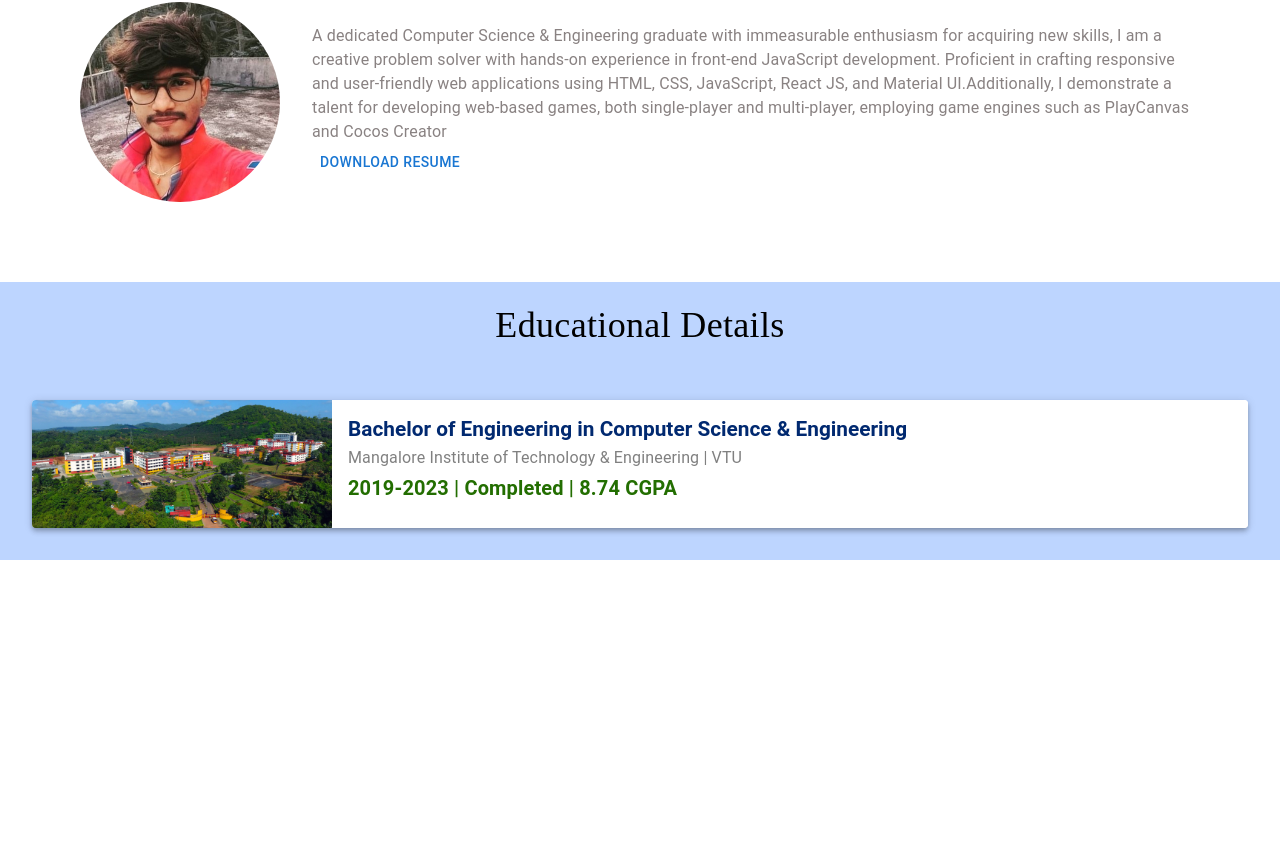
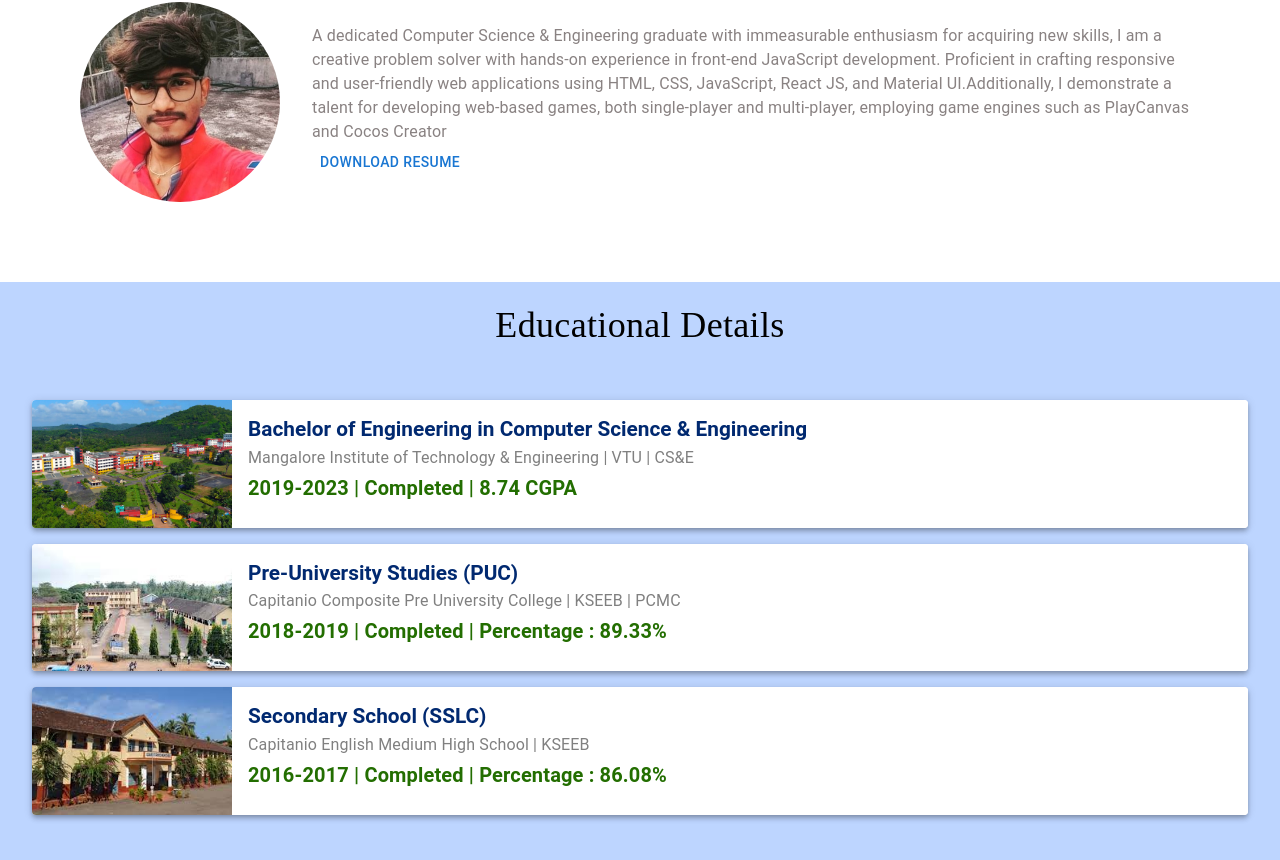
Before and after one commit to gouthamamin/Portfolio-React, a React (Create React App) app: page / in a window 1280 px wide. Shown: the part 856-1716 px from the top of the page. Before the commit the page ends 1416 px from the top, so only its background shows below. Built offline with nearby package versions, Linux system fonts and the light colour scheme; a web font is replaced by a local one.

Commit message:
Updated All Educational Details

```diff
--- a/src/Components/Education.jsx
+++ b/src/Components/Education.jsx
@@ -21,18 +21,19 @@ function Education() {
               flexDirection: "column",
             },
             boxShadow: "4",
+            marginBottom: "1rem",
           }}
         >
           <CardMedia
             component="img"
             sx={{
-              width: 300,
+              width: 200,
               "@media (max-width: 600px)": {
                 width: "100%",
               },
             }}
             image="/Assets/MITE.png"
-            alt="Live from space album cover"
+            alt="MITE ,Moodabidri"
           />
           <Box
             sx={{
@@ -58,7 +59,7 @@ function Education() {
                 Bachelor of Engineering in Computer Science & Engineering
               </Typography>
               <Typography variant="subtitle1" component="div" color="grey">
-                Mangalore Institute of Technology & Engineering | VTU
+                Mangalore Institute of Technology & Engineering | VTU | CS&E
               </Typography>
               <Typography
                 variant="h6"
@@ -66,6 +67,121 @@ function Education() {
                 color="#236e01"
               >
                 2019-2023 | Completed | 8.74 CGPA
+              </Typography>
+            </CardContent>
+            {/* <Box sx={{ display: "flex", alignItems: "center", pl: 1, pb: 1 }}>
+              <Typography>HIIII</Typography>
+            </Box> */}
+          </Box>
+        </Card>
+
+        <Card
+          sx={{
+            display: "flex",
+            flexDirection: "row",
+            "@media (max-width: 600px)": {
+              flexDirection: "column",
+            },
+            boxShadow: "4",
+            marginBottom: "1rem",
+          }}
+        >
+          <CardMedia
+            component="img"
+            sx={{
+              width: 200,
+              "@media (max-width: 600px)": {
+                width: "100%",
+              },
+            }}
+            image="/Assets/puc.png"
+            alt="Capitanio PU College"
+          />
+          <Box
+            sx={{
+              display: "flex",
+              flexDirection: "column",
+              width: "100%",
+            }}
+            bgcolor="#fff"
+          >
+            <CardContent sx={{ flex: "1 0 auto" }}>
+              <Typography
+                component="div"
+                variant="h5"
+                sx={{
+                  fontSize: "1.3rem",
+                  color: "rgb(1, 41, 112);",
+                  fontWeight: "bolder",
+                }}
+              >
+                Pre-University Studies (PUC)
+              </Typography>
+              <Typography variant="subtitle1" component="div" color="grey">
+                Capitanio Composite Pre University College | KSEEB | PCMC
+              </Typography>
+              <Typography
+                variant="h6"
+                sx={{ fontWeight: "bolder" }}
+                color="#236e01"
+              >
+                2018-2019 | Completed | Percentage : 89.33%
+              </Typography>
+            </CardContent>
+          </Box>
+        </Card>
+
+        <Card
+          sx={{
+            display: "flex",
+            flexDirection: "row",
+            "@media (max-width: 600px)": {
+              flexDirection: "column",
+            },
+            boxShadow: "4",
+            marginBottom: "1rem",
+          }}
+        >
+          <CardMedia
+            component="img"
+            sx={{
+              width: 200,
+              "@media (max-width: 600px)": {
+                width: "100%",
+              },
+            }}
+            image="/Assets/HighSchool.png"
+            alt="Capitanio HighSchool"
+          />
+          <Box
+            sx={{
+              display: "flex",
+              flexDirection: "column",
+              width: "100%",
+            }}
+            bgcolor="#fff"
+          >
+            <CardContent sx={{ flex: "1 0 auto" }}>
+              <Typography
+                component="div"
+                variant="h5"
+                sx={{
+                  fontSize: "1.3rem",
+                  color: "rgb(1, 41, 112);",
+                  fontWeight: "bolder",
+                }}
+              >
+                Secondary School (SSLC)
+              </Typography>
+              <Typography variant="subtitle1" component="div" color="grey">
+                Capitanio English Medium High School | KSEEB
+              </Typography>
+              <Typography
+                variant="h6"
+                sx={{ fontWeight: "bolder" }}
+                color="#236e01"
+              >
+                2016-2017 | Completed | Percentage : 86.08%
               </Typography>
             </CardContent>
           </Box>
```
